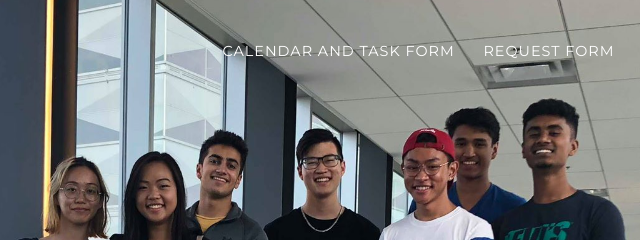
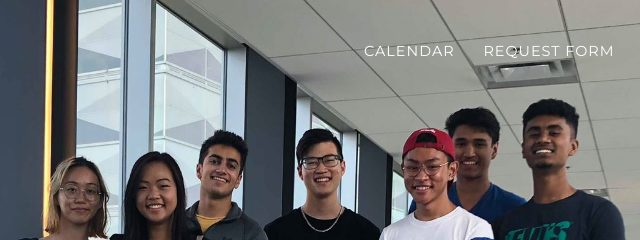
Before and after one commit to ROOSTERs/SYDE-Calendar-Project, a plain HTML site: page index.html in a window 1280 px wide. Shown: the top 240 px of the page, 396-1036 px from the left. Drawn offline with Linux system fonts and the light colour scheme; a web font is replaced by a local one.

Commit message:
edited tab name
changed name to just calendar

```diff
--- a/index.html
+++ b/index.html
@@ -43,7 +43,7 @@
     <div class="collapse navbar-collapse" id="navbarResponsive">
       <ul class="navbar-nav ml-auto">
         <li class="nav-item">
-          <a class="nav-link" href="#cat">Calendar and Task Form</a>
+          <a class="nav-link" href="#cat">Calendar</a>
         </li>
 
         <li class="nav-item">
```
